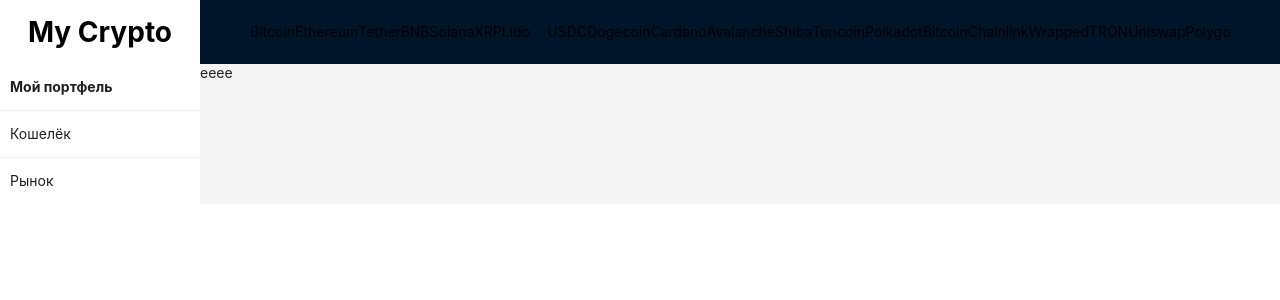
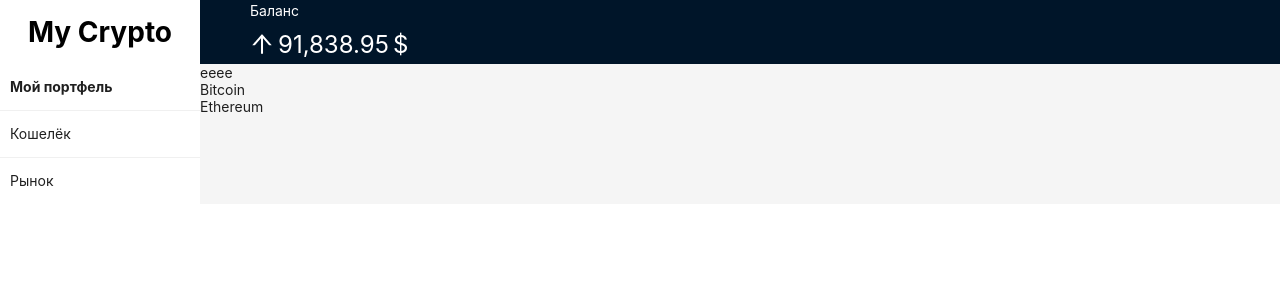
Before and after one commit to AleksanderMerkulov/mycrypto, a React (Create React App) app: page / in a window 1280 px wide. Shown: the top 300 px of the page. Built offline with nearby package versions, Linux system fonts and the light colour scheme; the HTML template or start-up script is replaced by a standard one.

Commit message:
разработал header

```diff
--- a/package.json
+++ b/package.json
@@ -3,6 +3,7 @@
   "version": "0.1.0",
   "private": true,
   "dependencies": {
+    "@ant-design/icons": "^5.3.7",
     "@testing-library/jest-dom": "^5.17.0",
     "@testing-library/react": "^13.4.0",
     "@testing-library/user-event": "^13.5.0",
--- a/src/components/AppContent.jsx
+++ b/src/components/AppContent.jsx
@@ -14,6 +14,11 @@
     return(
         <Content>
             {section===1?'fff':'eeee'}
+            {
+                assets.map((value, index)=>{
+                    return <div key={value.id}>{value.name}</div>
+                })
+            }
         </Content>
     )
 }
--- a/src/components/AppHeader.jsx
+++ b/src/components/AppHeader.jsx
@@ -1,28 +1,57 @@
 import {Header} from "antd/es/layout/layout";
 import {useCrypto} from "../context/cryptoContext";
-import {useEffect, useState} from "react";
 import styled from "styled-components";
+import {Statistic} from "antd";
+import {ArrowDownOutlined, ArrowUpOutlined} from "@ant-design/icons";
+
 
 export default function AppHeader(){
-    const {crypto} = useCrypto()
+    const {assets} = useCrypto()
 
 
     const HeaderContainer = styled.div`
       display: flex;
       overflow: hidden;
       max-height: 64px;
+      & *{
+        color: white;
+      }
+      .ant-statistic-title{
+        color: white;
+      }
     `
 
+    function getTotalCryptoAmount() {
+        let total = 0
+        for (const asset of assets) {
+            total +=asset.totalAmount
+        }
+        return total
+    }
+
+    function isAmount() {
+        let total = 0
+        for (const asset of assets) {
+            total +=asset.totalProfit
+        }
+        return (total>0?true:false)
+    }
 
 
     return (
         <Header theme={"light"}>
             <HeaderContainer>
-                {
-                    crypto.map((value, index)=>{
-                        return <div key={value.id}>{value.name}</div>
-                    })
-                }
+                <Statistic
+                    title="Баланс"
+                    value={getTotalCryptoAmount()}
+                    precision={2}
+                    suffix={'$'}
+                    prefix={isAmount()?<ArrowUpOutlined/>:<ArrowDownOutlined/>}
+                    valueStyle={{
+                        color: '#fff',
+                    }}/>
+
+
             </HeaderContainer>
         </Header>
     )
```
Also changed, not shown: 1 other file (tests, documents, lock files or other folders).
